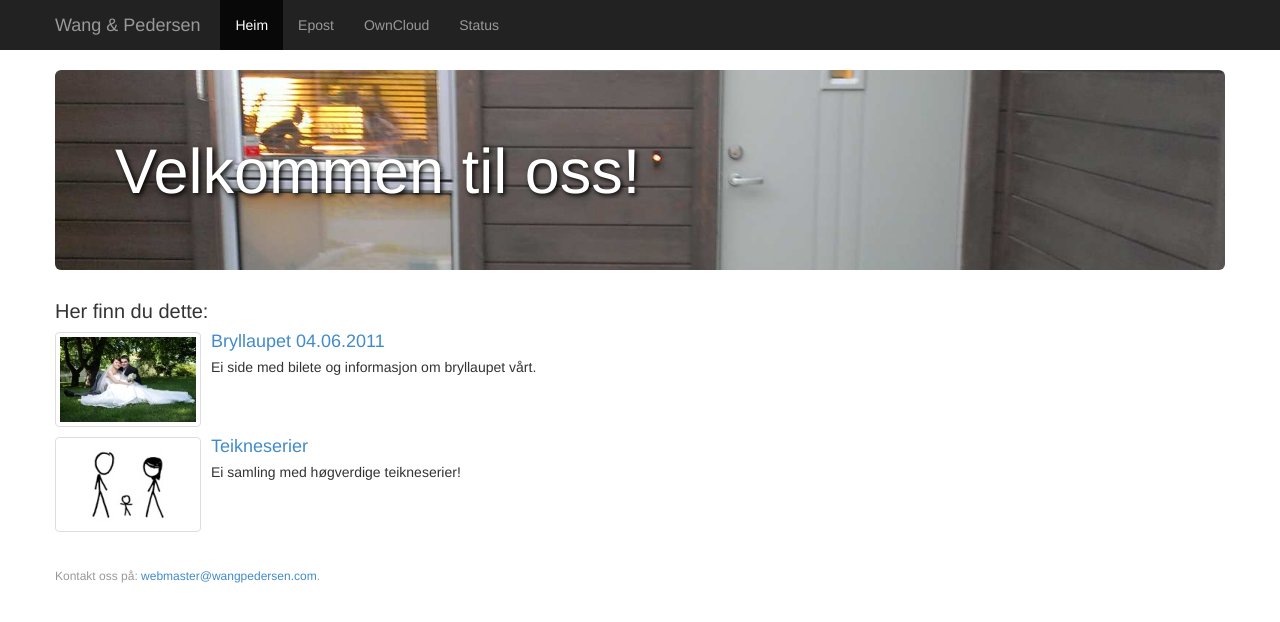
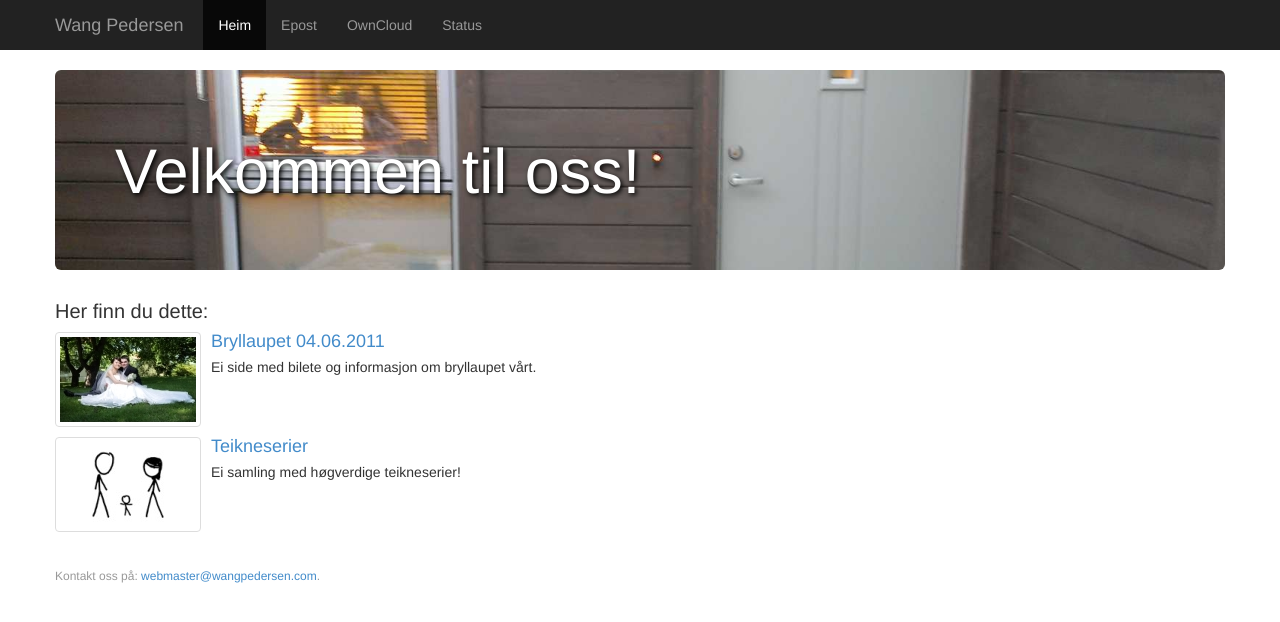
Before and after one commit to kennep/wangpedersen-site, a plain HTML site: page index.html in a window 1280 px wide. Drawn offline with Linux system fonts and the light colour scheme.

Commit message:
Changed header

```diff
--- a/index.html
+++ b/index.html
@@ -24,7 +24,7 @@
 				<span class="icon-bar"></span> <span class="icon-bar"></span> <span
 					class="icon-bar"></span>
 			</button>
-			<a class="navbar-brand" href="#">Wang & Pedersen</a>
+			<a class="navbar-brand" href="#">Wang Pedersen</a>
 			<div class="nav-collapse collapse">
 				<ul class="nav navbar-nav">
 					<li class="active"><a href="#">Heim</a></li>
```
